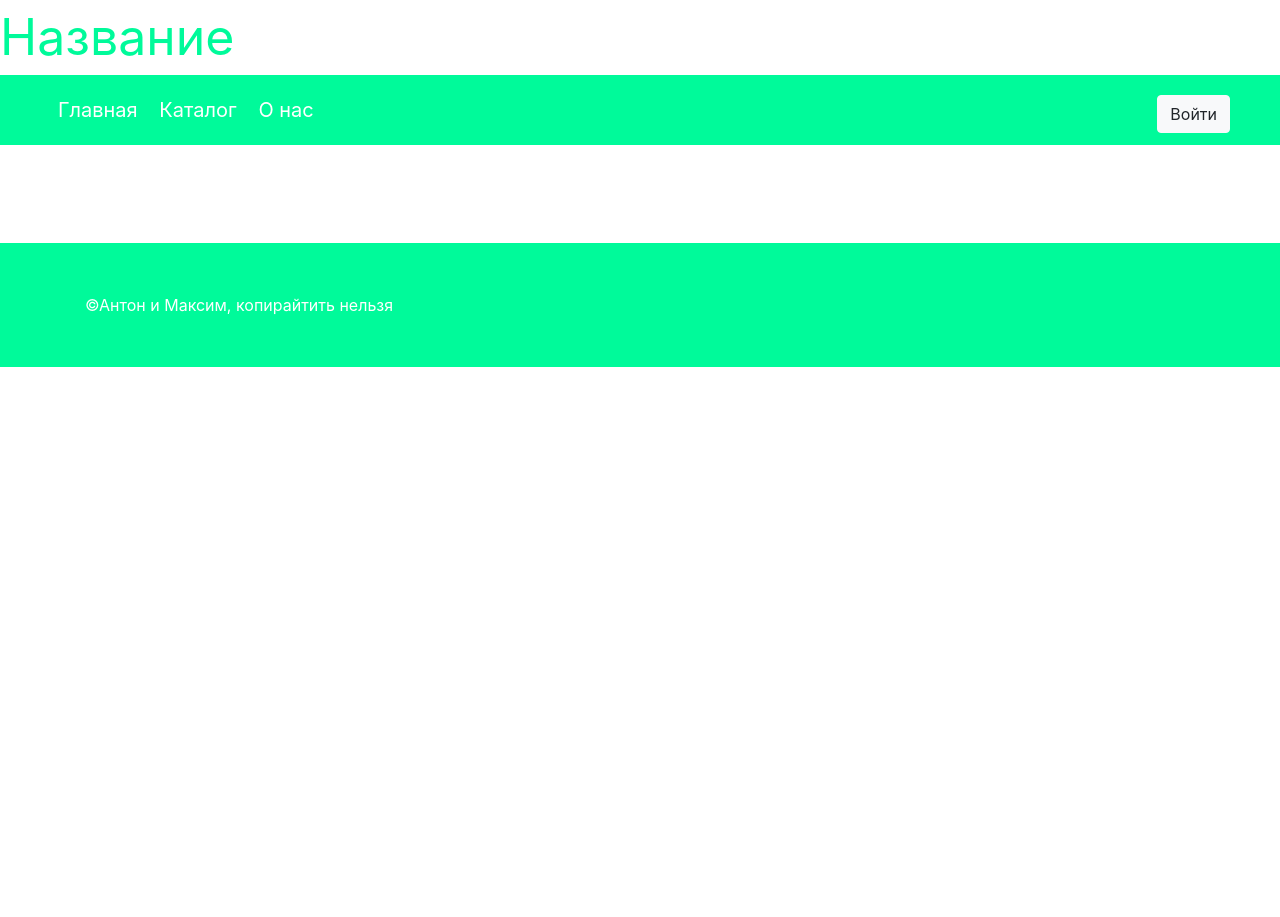
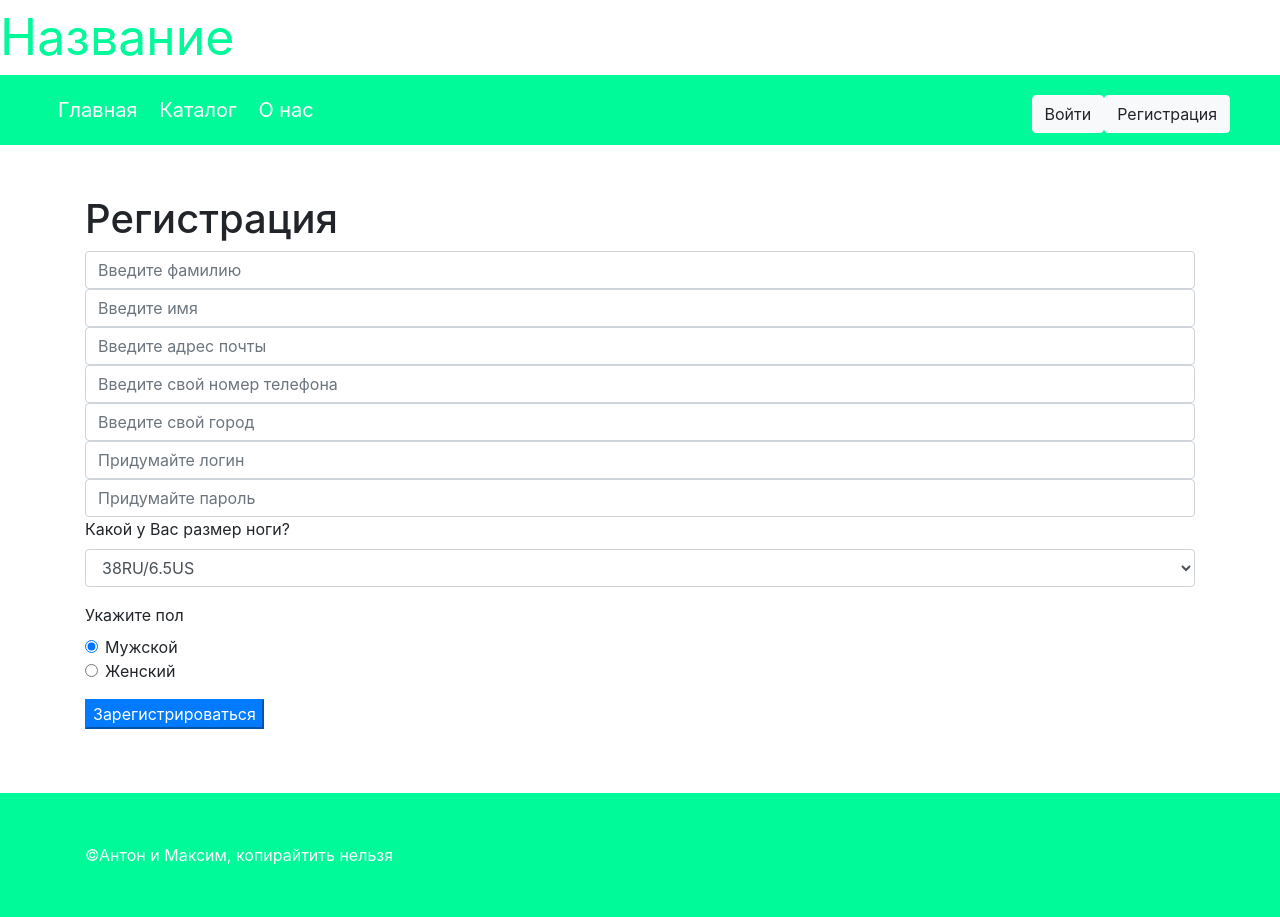
Before and after one commit to MaxGolubev19/Secondhand-Svetlana-, a Flask app: page /login in a window 1280 px wide. Before the commit the page ends 367 px from the top, so only its background shows below. Run offline with Flask 2, Linux system fonts and the light colour scheme; some libraries are stand-ins or nearby versions.

Commit message:
Add files via upload

```diff
--- a/main.py
+++ b/main.py
@@ -1,5 +1,6 @@
 import os
-from flask import Flask, render_template
+from flask import Flask, render_template, request
+from werkzeug.security import generate_password_hash
 from data import db_session
 from added import add_user, add_product, add_cart
 
@@ -57,10 +58,26 @@ def create(category):
     params['title'] = 'Добавление товара'
     return render_template(f'{category}.html', **params)
 
-@app.route('/login')
+@app.route('/login', methods=['post', 'get'])
 def login():
+    from data.users import User
+
     params = {}
     params['title'] = 'Регистрация'
+    if request.method == 'POST':
+        user = User()
+        user.surname = request.form.get('surname')
+        user.name = request.form.get('name')
+        user.phone = request.form.get('phone_number')
+        user.email = request.form.get('email')
+        user.address = request.form.get('address')
+        user.login = request.form.get('login')
+        user.hashed_password = generate_password_hash(request.form.get('password'))
+        user.size = request.form.get('size')
+        user.sex = request.form.get('sex')
+        db_sess = db_session.create_session()
+        db_sess.add(user)
+        db_sess.commit()
     return render_template('login.html', **params)
 
 
--- a/templates/base.html
+++ b/templates/base.html
@@ -18,6 +18,8 @@
 				<a class="p-2 text-white" href="/catalog">Каталог</a>
 				<a class="p-2 text-white" href="/about">О нас</a>
 				{% if True %}
+					<a class="btn btn-light" href="/login" style="float: right">Регистрация</a>
+
 					<a class="btn btn-light" href="/login" style="float: right">Войти</a>
 				{% else %}
 					<a class="btn btn-light" href="/account" style="float: right">Аккаунт</a>
--- a/templates/login.html
+++ b/templates/login.html
@@ -1,5 +1,52 @@
 {% extends "base.html" %}
 
 {% block content %}
+<h1>Регистрация</h1>
+<div>
+    <form class="login_form" method="post">
+    	<input type="surname" class="form-control" id="surname" placeholder="Введите фамилию" name="surname">
+    	<input type="name" class="form-control" id="name" placeholder="Введите имя" name="name">
+        <input type="email" class="form-control" id="email" aria-describedby="emailHelp" placeholder="Введите адрес почты"
+        name="email">
+        <input type="phone_number" class="form-control" id="phone_number" placeholder="Введите свой номер телефона"
+        name="phone_number">
+        <input type="address" class="form-control" id="address"  placeholder="Введите свой город" name="address">
+        <div class="form-group">
+        <input type="login" class="form-control" id="login"  placeholder="Придумайте логин" name="login">
+        <div class="form-group">
+        <input type="password" class="form-control" id="password"  placeholder="Придумайте пароль" name="password">
+        <div class="form-group">
+            <label for="classSelect">Какой у Вас размер ноги?</label>
+            <select class="form-control" id="classSelect" name="size">
+              <option>38RU/6.5US</option>
+              <option>39RU/7US</option>
+              <option>40RU/7.5US</option>
+              <option>41RU/8US</option>
+              <option>42RU/9.5US</option>
+              <option>42.5RU/10US</option>
+              <option>43RU/10.5US</option>
+              <option>44RU/11US</option>
+              <option>45RU/11.5US</option>
+            </select>
+        </div>
+        <div class="form-group">
+            <label for="form-check">Укажите пол</label>
+            <div class="form-check">
+              <input class="form-check-input" type="radio" name="sex" id="male" value="male" checked>
+              <label class="form-check-label" for="male">
+                Мужской
+              </label>
+            </div>
+            <div class="form-check">
+              <input class="form-check-input" type="radio" name="sex" id="female" value="female">
+              <label class="form-check-label" for="female">
+                Женский
+              </label>
+            </div>
+        </div>
+        <button type="submit" class="btn-center btn-primary" href="/index">Зарегистрироваться</button><br>
+    </form>
+</div>
+
 
 {% endblock %}
```
Also changed, not shown: data/users.py (+6 -2 lines), templates/account.html (+1 -43 lines), db/shop.db.
